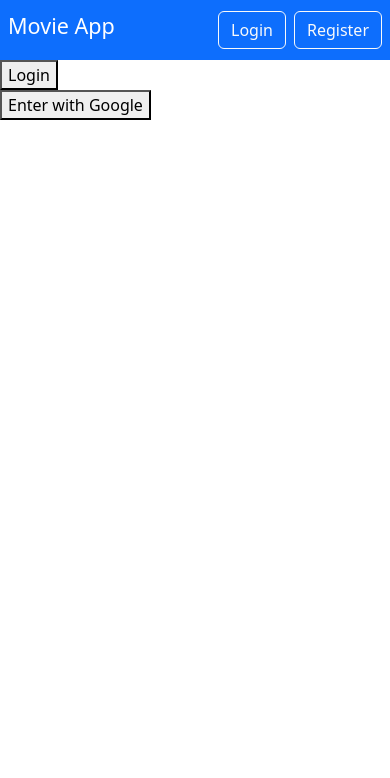
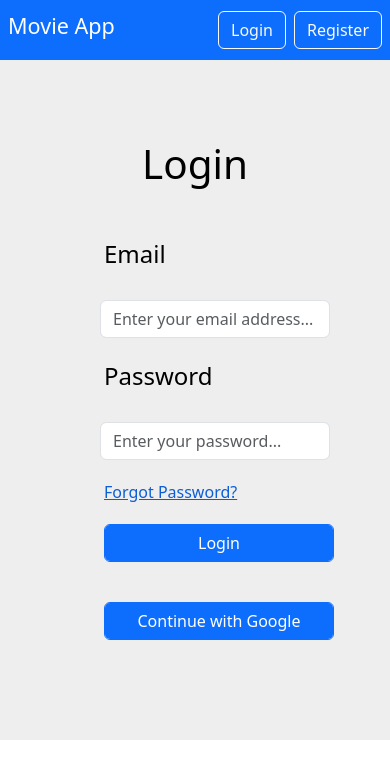
Before and after one commit to FatihG34/Movie-App, a React (Create React App) app: page /login in a window 390 px wide. Shown: the top 778 px of the page. Built offline with nearby package versions, Linux system fonts and the light colour scheme.

Commit message:
modified

```diff
--- a/src/App.js
+++ b/src/App.js
@@ -1,7 +1,12 @@
+import AuthContext from './context/AuthContext';
 import Router from './router/Router';
 
 function App() {
-  return (<Router />);
+  return (
+    <AuthContext>
+      <Router />
+    </AuthContext>
+  );
 }
 
 export default App;
--- /dev/null
+++ b/src/auth/firebase.js
@@ -0,0 +1,44 @@
+import { initializeApp } from "firebase/app";
+import {
+    getAuth,
+    // GoogleAuthProvider,
+    // signInWithPopup,
+    createUserWithEmailAndPassword,
+    signInWithEmailAndPassword
+} from "firebase/auth";
+
+
+const firebaseConfig = {
+    apiKey: process.env.REACT_APP_apiKey,
+    authDomain: process.env.REACT_APP_authDomain,
+    projectId: process.env.REACT_APP_projectId,
+    storageBucket: process.env.REACT_APP_storageBucket,
+    messagingSenderId: process.env.REACT_APP_messagingSenderId,
+    appId: process.env.REACT_APP_appId
+};
+
+
+const app = initializeApp(firebaseConfig);
+// export const database = app.firestore();
+const auth = getAuth(app);
+
+// const provider = new GoogleAuthProvider();
+
+export const createUser = async (email, password, navigate) => {
+    try {
+        let userCredential = await createUserWithEmailAndPassword(auth, email, password);
+        navigate('/');
+        console.log(userCredential);
+    } catch (error) {
+        console.log(error)
+    }
+};
+export const signIn = async (email, password, navigate) => {
+    try {
+        let userCredential = await signInWithEmailAndPassword(auth, email, password);
+        navigate('/');
+        console.log(userCredential);
+    } catch (error) {
+        console.log(error)
+    }
+}
--- a/src/auth/firebase.jsx
+++ /dev/null
@@ -1,34 +0,0 @@
-import { initializeApp } from "firebase/app";
-import { getAuth, GoogleAuthProvider, signInWithPopup } from "firebase/auth";
-
-
-const firebaseConfig = {
-    apiKey: process.env.REACT_APP_apiKey,
-    authDomain: process.env.REACT_APP_authDomain,
-    projectId: process.env.REACT_APP_projectId,
-    storageBucket: process.env.REACT_APP_storageBucket,
-    messagingSenderId: process.env.REACT_APP_messagingSenderId,
-    appId: process.env.REACT_APP_appId
-};
-
-
-const app = initializeApp(firebaseConfig);
-export const auth = getAuth(app);
-
-const provider = new GoogleAuthProvider();
-
-export const signInWithGoogle = () => {
-    signInWithPopup(auth, provider)
-        .then((result) => {
-            const name = result.user.displayName;
-            const email = result.user.email;
-            const profilePic = result.user.photoURL;
-
-            localStorage.setItem("name", name);
-            localStorage.setItem("email", email);
-            localStorage.setItem("profilePic", profilePic);
-        })
-        .catch((error) => {
-            console.log(error);
-        });
-};
--- a/src/components/Navbar.jsx
+++ b/src/components/Navbar.jsx
@@ -1,11 +1,13 @@
-import React from 'react';
+import React, { useContext } from 'react';
 import { Link, useNavigate } from "react-router-dom";
+import { AuthoContext } from '../context/AuthContext'
 const Navbar = () => {
+    const { currentUser } = useContext(AuthoContext)
     const navigate = useNavigate()
     // const currentUser = {
     //     displayName: 'fg'
     // }
-    const currentUser = false
+    // const currentUser = false
 
 
     return (
--- a/src/context/AuthContext.jsx
+++ b/src/context/AuthContext.jsx
@@ -1,4 +1,13 @@
-import { createContext } from 'react';
+import { createContext, useState } from 'react';
+export const AuthoContext = createContext()
+const AuthContext = ({ children }) => {
+    const [currentUser, setCurrentUser] = useState(false);
+    const values = { currentUser, setCurrentUser }
+    return (
+        <AuthoContext.Provider value={values}>
+            {children}
+        </AuthoContext.Provider >
+    )
+}
 
-//? Context olusturuldu
-export const MovieContext = createContext();
+export default AuthContext
--- a/src/pages/Login.jsx
+++ b/src/pages/Login.jsx
@@ -1,21 +1,60 @@
-import React from 'react';
-import { signInWithGoogle } from '../auth/firebase'
+import React, { useState } from 'react'
+import { useNavigate } from 'react-router-dom';
+import { signIn } from '../auth/firebase';
 
 const Login = ({ setUser }) => {
-    // const logIn = () => {
-    //     // auth.signInWithPopup(provider)
-    //     //     .catch((error) => alert(error.message))
-    // }
+    const [email, setEmail] = useState();
+    const [password, setPassword] = useState();
+    const navigate = useNavigate();
+    const handleSubmit = (e) => {
+        e.preventDefault();
+        signIn(email, password, navigate)
+        // console.log(email, password);
+    }
     return (
-        <div>
-            <div>
-                <form action="">
-
-                    <button>Login</button>
+        <div className='d-flex justify-content-center'>
+            <div className='form-image d-none d-md-block'>
+                <img src="https://picsum.photos/800/800" alt="randomImage" />
+            </div>
+            <div className="register-form">
+                <h1 className="form-title display-2">Login</h1>
+                <form id='register'
+                    onSubmit={handleSubmit}>
+                    <div className='mb-3'>
+                        <label
+                            htmlFor="email"
+                            className='form-label'>Email</label>
+                        <input
+                            onChange={(e) => setEmail(e.target.value)}
+                            type="email"
+                            name="email"
+                            id="email"
+                            className='form-control'
+                            placeholder='Enter your email address...'
+                            required />
+                    </div>
+                    <div className='mb-3'>
+                        <label
+                            htmlFor="password"
+                            className='form-label'>Password</label>
+                        <input
+                            onChange={(e) => setPassword(e.target.value)}
+                            type="password"
+                            name="password"
+                            id="password"
+                            className='form-control'
+                            placeholder='Enter your password...'
+                            required />
+                    </div>
+                    <div className="link">Forgot Password?</div>
+                    <input
+                        type="submit"
+                        className='btn btn-primary form-control'
+                        value='Login' />
                 </form>
-                <button onClick={signInWithGoogle}>Enter with Google</button>
-            </div>
-        </div>
+                <button className='btn btn-primary form-control'>Continue with Google</button>
+            </div >
+        </div >
     )
 }
 
--- a/src/pages/Register.jsx
+++ b/src/pages/Register.jsx
@@ -1,55 +1,95 @@
-import React from 'react'
+import React, { useContext, useState } from 'react'
+import { createUser } from '../auth/firebase';
+import { useNavigate } from 'react-router-dom';
+import { AuthoContext } from '../context/AuthContext'
 
 const Register = () => {
+    const [firstName, setFirstName] = useState();
+    const [lastName, setLastName] = useState();
+    const [email, setEmail] = useState();
+    const [password, setPassword] = useState();
+    const navigate = useNavigate();
+    const { setCurrentUser } = useContext(AuthoContext);
+
+    const handleSubmit = (e) => {
+        e.preventDefault();
+        createUser(email, password, navigate);
+        console.log(firstName, lastName, email, password);
+        setCurrentUser({
+            firstName: firstName,
+            lastName: lastName,
+            email: email
+        })
+
+    }
     return (
         <div className='d-flex justify-content-center'>
             <div className='form-image d-none d-md-block'>
-                <img src="https://picsum.photos/800/800" alt="random-image" />
+                <img src="https://picsum.photos/800/800" alt="randomImage" />
             </div>
             <div className="register-form">
                 <h1 className="form-title display-2">Register</h1>
-                <form id='register'>
+                <form id='register'
+                    onSubmit={handleSubmit}>
                     <div className='mb-3'>
                         <label
                             htmlFor="firtsName"
                             className='form-label'>First Name</label>
                         <input
+                            onChange={(e) => setFirstName(e.target.value)}
                             type="text"
                             name="firtsName"
                             id="firtsName"
                             className='form-control'
-                            placeholder='Enter your first name...' />
+                            placeholder='Enter your first name...'
+                            required />
+                    </div>
+                    <div className='mb-3'>
                         <label
                             htmlFor="lastName"
                             className='form-label'>Last Name</label>
                         <input
+                            onChange={(e) => setLastName(e.target.value)}
                             type="text"
                             name="lastName"
                             id="lastName"
                             className='form-control'
-                            placeholder='Enter your last name...' />
+                            placeholder='Enter your last name...'
+                            required />
+                    </div>
+                    <div className='mb-3'>
                         <label
                             htmlFor="email"
                             className='form-label'>Email</label>
                         <input
+                            onChange={(e) => setEmail(e.target.value)}
                             type="email"
                             name="email"
                             id="email"
                             className='form-control'
-                            placeholder='Enter your email address...' />
+                            placeholder='Enter your email address...'
+                            required />
+                    </div>
+                    <div className='mb-3'>
                         <label
                             htmlFor="password"
                             className='form-label'>Password</label>
                         <input
+                            onChange={(e) => setPassword(e.target.value)}
                             type="password"
                             name="password"
                             id="password"
                             className='form-control'
-                            placeholder='Enter your password...' />
+                            placeholder='Enter your password...'
+                            required />
                     </div>
+                    <input
+                        type="submit"
+                        className='btn btn-primary form-control'
+                        value='Register' />
                 </form>
-            </div>
-        </div>
+            </div >
+        </div >
     )
 }
 
```
Also changed, not shown: src/router/Router.jsx (+2 -6 lines).
